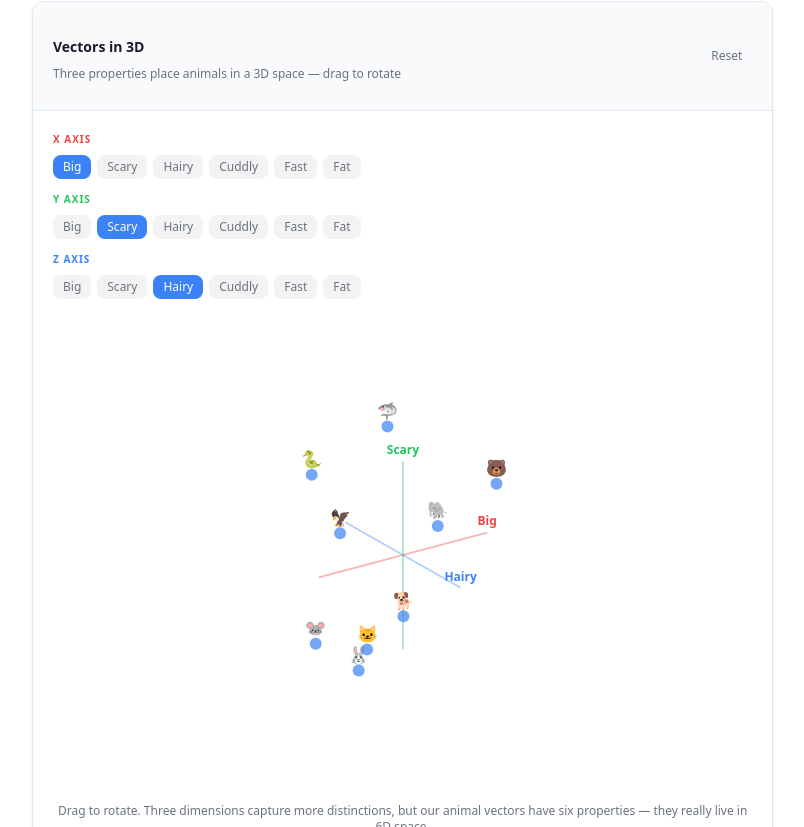
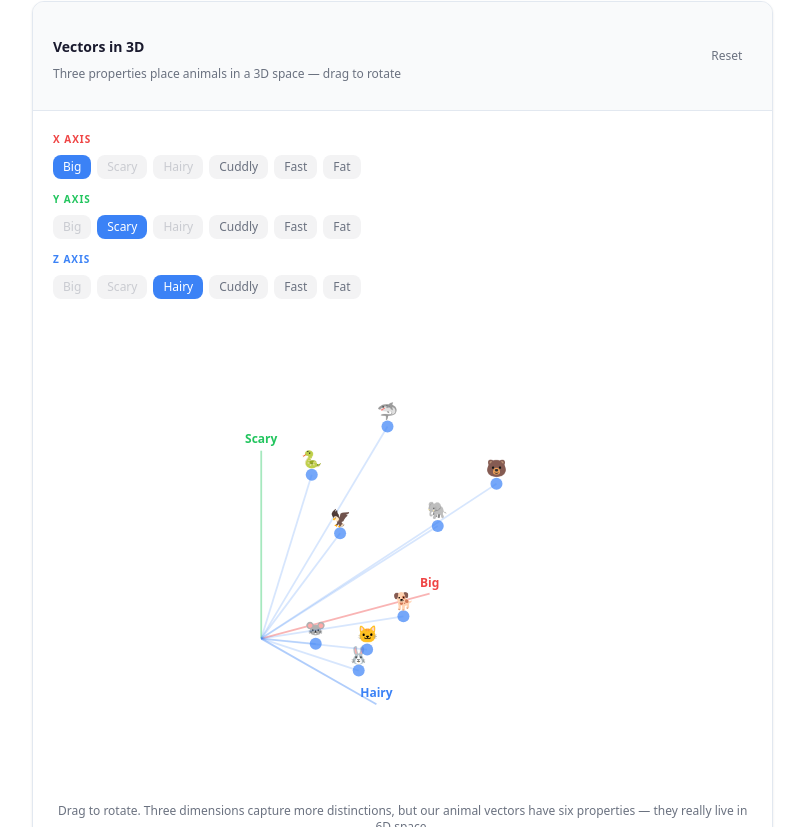
Before and after one commit to robennals/ai-explained, a Next.js app: page /vectors in a window 1280 px wide. Shown: the part 4353-5180 px from the top of the page, without its empty margins (272-1076 px from the left). Built offline with nearby package versions, Linux system fonts and the light colour scheme.

Commit message:
Improve dot products

```diff
--- a/src/app/(tutorial)/vectors/content.mdx
+++ b/src/app/(tutorial)/vectors/content.mdx
@@ -56,7 +56,7 @@ So far we've represented vectors as lists of numbers, but there's another useful
 - **Direction** = *what kind of thing is this?*
 - **Magnitude** = *how much of this thing?*
 
-Back to animals: if you're worried about bears, you care about both "is this a bear?" (direction) and "how many are there?" (magnitude). One bear is worrying; a hundred bears is terrifying. The *kind* of danger is the same — it's the *amount* that changes.
+Back to animals: if you're worried about bears, you care about both "is this like a bear?" (direction) and "how many are there?" (magnitude). One bear is worrying; five hundred bears is terrifying. The *kind* of danger is the same — it's the *amount* that changes.
 
 In 2D we could use an angle for direction, but that breaks down in higher dimensions. Instead we use a **unit vector** — a vector that points in the same direction but has length 1. Any vector equals its unit vector (the direction) times its length (the magnitude).
 
@@ -82,7 +82,7 @@ The **cosine** measures direction similarity: 1 for identical directions, 0 for
 Pick a detector and something to measure. The green arrow shows the projection — the component of the input that goes in the detector's direction. Try the Animals tab: how much "bear" is in "3 bears"? Now Velocity: how fast is this car going northward? Then Color: how much red gets through a red filter? Notice how the same operation answers different questions depending on what you feed it.
 </DotProductAnalogiesWidget>
 
-There's a completely different way to compute the exact same number: **multiply each pair of corresponding numbers and add up the results.**
+Remarkably, there's a completely different way to compute the dot product that gives the exact same result: **multiply each pair of corresponding numbers and add up the results.**
 
 **a · b = (a₁×b₁) + (a₂×b₂) + … + (aₙ×bₙ)**
 
--- a/src/components/widgets/vectors/NeuronDotProduct.tsx
+++ b/src/components/widgets/vectors/NeuronDotProduct.tsx
@@ -131,8 +131,22 @@ export function NeuronDotProduct() {
   const theta = Math.acos(Math.max(-1, Math.min(1, cosTheta)));
   const thetaDeg = (theta * 180) / Math.PI;
 
+  // Unit vectors
+  const wUnitX = magW > 0 ? w1 / magW : 0;
+  const wUnitY = magW > 0 ? w2 / magW : 0;
+  const xUnitX = magX > 0 ? x1 / magX : 0;
+  const xUnitY = magX > 0 ? x2 / magX : 0;
+
+  // Projection of input onto weight direction
+  const projScalar = magW > 0 ? dot / magW : 0;
+  const projX = projScalar * wUnitX;
+  const projY = projScalar * wUnitY;
+
   const [wsx, wsy] = toSvg(w1, w2);
   const [xsx, xsy] = toSvg(x1, x2);
+  const [psx, psy] = toSvg(projX, projY);
+  const [wusx, wusy] = toSvg(wUnitX, wUnitY);
+  const [xusx, xusy] = toSvg(xUnitX, xUnitY);
 
   const outColor = outputColor(output);
 
@@ -303,6 +317,59 @@ export function NeuronDotProduct() {
             );
           })()}
 
+          {/* Unit circle arc connecting both unit vectors */}
+          {magW > 0.05 && magX > 0.05 && (() => {
+            const r = SCALE; // unit circle radius in SVG pixels
+            const aW = Math.atan2(-wUnitY, wUnitX);
+            const aX = Math.atan2(-xUnitY, xUnitX);
+            let diff = aW - aX;
+            if (diff > Math.PI) diff -= 2 * Math.PI;
+            if (diff < -Math.PI) diff += 2 * Math.PI;
+            const endAngle = aX + diff;
+            const sx = CX + r * Math.cos(aX);
+            const sy = CY + r * Math.sin(aX);
+            const ex = CX + r * Math.cos(endAngle);
+            const ey = CY + r * Math.sin(endAngle);
+            const large = Math.abs(diff) > Math.PI ? 1 : 0;
+            const sweep = diff > 0 ? 1 : 0;
+            return (
+              <path
+                d={`M ${sx} ${sy} A ${r} ${r} 0 ${large} ${sweep} ${ex} ${ey}`}
+                fill="none" stroke="currentColor" strokeOpacity={0.12}
+                strokeWidth={1} strokeDasharray="3 3"
+              />
+            );
+          })()}
+
+          {/* Dashed line from input tip to projection point */}
+          <line
+            x1={xsx} y1={xsy}
+            x2={psx} y2={psy}
+            stroke="currentColor" strokeWidth={1} strokeOpacity={0.2}
+            strokeDasharray="3 3"
+          />
+
+          {/* Projection vector (green, along weight direction) */}
+          {Math.abs(projScalar) > 0.02 && (
+            <Arrow fx={CX} fy={CY} tx={psx} ty={psy} color="#22c55e" width={3} />
+          )}
+
+          {/* Weight unit vector (dashed) */}
+          <line
+            x1={CX} y1={CY}
+            x2={wusx} y2={wusy}
+            stroke="#f59e0b" strokeWidth={1.5}
+            strokeDasharray="4 3" strokeOpacity={0.5}
+          />
+
+          {/* Input unit vector (dashed) */}
+          <line
+            x1={CX} y1={CY}
+            x2={xusx} y2={xusy}
+            stroke="#3b82f6" strokeWidth={1.5}
+            strokeDasharray="4 3" strokeOpacity={0.5}
+          />
+
           {/* Weight vector */}
           <Arrow fx={CX} fy={CY} tx={wsx} ty={wsy} color="#f59e0b" width={2.5} label="w" />
           {/* Input vector */}
--- a/src/components/widgets/vectors/Vector2DExplorer.tsx
+++ b/src/components/widgets/vectors/Vector2DExplorer.tsx
@@ -127,6 +127,7 @@ export function Vector2DExplorer() {
               className="cursor-pointer"
               style={{ transform: `translate(${x}px, ${y}px)` }}
             >
+              <line x1={toSvgX(0) - x} y1={toSvgY(0) - y} x2={0} y2={0} stroke="var(--color-accent)" strokeWidth={1.5} strokeOpacity={isHovered ? 0.5 : 0.2} />
               <circle cx={0} cy={0} r={isHovered ? 7 : 5} fill="var(--color-accent)" fillOpacity={isHovered ? 1 : 0.7} />
               <text x={0} y={-10} textAnchor="middle" fontSize={16}>
                 {animal.emoji}
--- a/src/components/widgets/vectors/Vector3DExplorer.tsx
+++ b/src/components/widgets/vectors/Vector3DExplorer.tsx
@@ -49,24 +49,30 @@ function project(x: number, y: number, z: number, rotY: number, rotX: number): [
   return [CX + rx * SCALE, CY - ry * SCALE, rz2];
 }
 
-function PropTabs({ label, value, onChange, color }: { label: string; value: Property; onChange: (p: Property) => void; color: string }) {
+function PropTabs({ label, value, onChange, color, disabled = [] }: { label: string; value: Property; onChange: (p: Property) => void; color: string; disabled?: Property[] }) {
   return (
     <div>
       <div className="mb-1.5 text-[10px] font-bold uppercase tracking-widest" style={{ color }}>{label}</div>
       <div className="flex flex-wrap gap-1.5">
-        {PROPERTIES.map((p) => (
+        {PROPERTIES.map((p) => {
+          const isDisabled = disabled.includes(p);
+          return (
             <button
               key={p}
-            onClick={() => onChange(p)}
+              onClick={() => !isDisabled && onChange(p)}
+              disabled={isDisabled}
               className={`rounded-lg px-2.5 py-1 text-xs font-medium transition-colors ${
                 value === p
                   ? "bg-accent text-white"
+                  : isDisabled
+                    ? "bg-foreground/5 text-muted/30 cursor-not-allowed"
                     : "bg-foreground/5 text-muted hover:bg-foreground/10"
               }`}
             >
               {p.charAt(0).toUpperCase() + p.slice(1)}
             </button>
-        ))}
+          );
+        })}
       </div>
     </div>
   );
@@ -110,11 +116,11 @@ export function Vector3DExplorer() {
 
   const handlePointerUp = useCallback(() => setDragging(false), []);
 
-  // Project axes
+  // Project axes — all originate from (0,0,0)
   const axes = [
-    { label: xProp, from: [0, 0.5, 0.5] as [number, number, number], to: [1, 0.5, 0.5] as [number, number, number], color: "#ef4444" },
-    { label: yProp, from: [0.5, 0, 0.5] as [number, number, number], to: [0.5, 1, 0.5] as [number, number, number], color: "#22c55e" },
-    { label: zProp, from: [0.5, 0.5, 0] as [number, number, number], to: [0.5, 0.5, 1] as [number, number, number], color: "#3b82f6" },
+    { id: "x", label: xProp, from: [0, 0, 0] as [number, number, number], to: [1, 0, 0] as [number, number, number], color: "#ef4444" },
+    { id: "y", label: yProp, from: [0, 0, 0] as [number, number, number], to: [0, 1, 0] as [number, number, number], color: "#22c55e" },
+    { id: "z", label: zProp, from: [0, 0, 0] as [number, number, number], to: [0, 0, 1] as [number, number, number], color: "#3b82f6" },
   ];
 
   const projectedAnimals = ANIMALS.map((a) => {
@@ -129,15 +135,15 @@ export function Vector3DExplorer() {
       onReset={handleReset}
     >
       <div className="mb-4 space-y-3">
-        <PropTabs label="X axis" value={xProp} onChange={(p) => setXProp(p)} color="#ef4444" />
-        <PropTabs label="Y axis" value={yProp} onChange={(p) => setYProp(p)} color="#22c55e" />
-        <PropTabs label="Z axis" value={zProp} onChange={(p) => setZProp(p)} color="#3b82f6" />
+        <PropTabs label="X axis" value={xProp} onChange={(p) => setXProp(p)} color="#ef4444" disabled={[yProp, zProp]} />
+        <PropTabs label="Y axis" value={yProp} onChange={(p) => setYProp(p)} color="#22c55e" disabled={[xProp, zProp]} />
+        <PropTabs label="Z axis" value={zProp} onChange={(p) => setZProp(p)} color="#3b82f6" disabled={[xProp, yProp]} />
       </div>
 
       <svg
         ref={svgRef}
         viewBox={`0 0 ${SIZE} ${SIZE}`}
-        className="mx-auto w-full max-w-[480px] cursor-grab active:cursor-grabbing touch-none"
+        className="mx-auto w-full max-w-[480px] cursor-grab active:cursor-grabbing touch-none select-none"
         onPointerDown={handlePointerDown}
         onPointerMove={handlePointerMove}
         onPointerUp={handlePointerUp}
@@ -147,7 +153,7 @@ export function Vector3DExplorer() {
           const [fx, fy] = project(...axis.from, rotY, rotX);
           const [tx, ty] = project(...axis.to, rotY, rotX);
           return (
-            <g key={axis.label}>
+            <g key={axis.id}>
               <line x1={fx} y1={fy} x2={tx} y2={ty} stroke={axis.color} strokeWidth={1.5} strokeOpacity={0.4} />
               <text x={tx} y={ty - 6} textAnchor="middle" fontSize={10} fill={axis.color} fontWeight={600}>
                 {axis.label.charAt(0).toUpperCase() + axis.label.slice(1)}
@@ -156,15 +162,19 @@ export function Vector3DExplorer() {
           );
         })}
 
-        {/* Animals (back to front) */}
-        {projectedAnimals.map((a) => (
+        {/* Animals (back to front) with lines from origin */}
+        {(() => {
+          const [ox, oy] = project(0, 0, 0, rotY, rotX);
+          return projectedAnimals.map((a) => (
             <g key={a.name}>
+              <line x1={ox} y1={oy} x2={a.sx} y2={a.sy} stroke="var(--color-accent)" strokeWidth={1.5} strokeOpacity={0.2} />
               <circle cx={a.sx} cy={a.sy} r={5} fill="var(--color-accent)" fillOpacity={0.7} />
               <text x={a.sx} y={a.sy - 8} textAnchor="middle" fontSize={14}>
                 {a.emoji}
               </text>
             </g>
-        ))}
+          ));
+        })()}
       </svg>
 
       <p className="mt-2 text-center text-xs text-muted">
```
Also changed, not shown: src/components/widgets/vectors/DotProductAnalogies.tsx (+40 -18 lines). Lines whose indentation alone changed are shown as unchanged.
